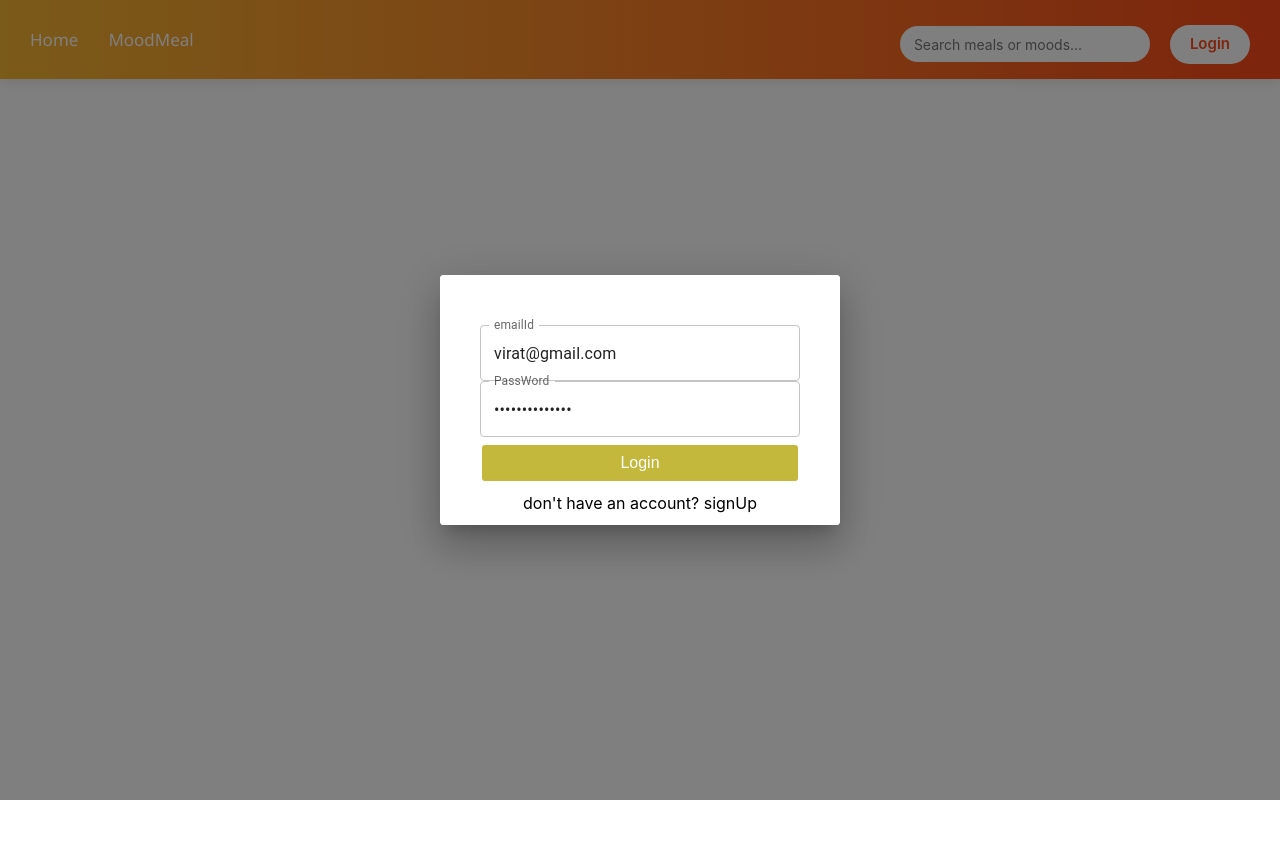
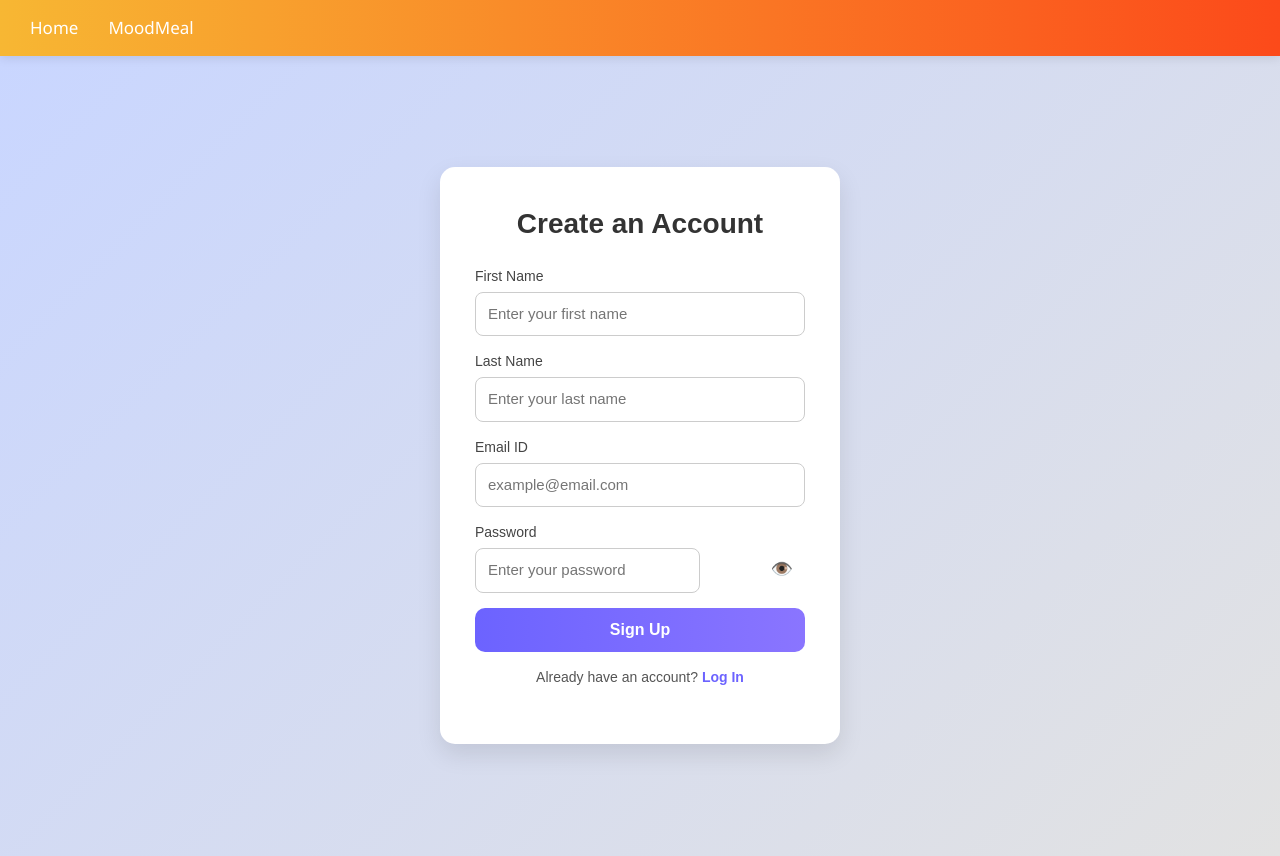
Before and after one commit to suhaas3/mood-meal, a React (Create React App) app: page /signup in a window 1280 px wide. Before the commit the page ends 800 px from the top, so only its background shows below. Built offline with nearby package versions, Linux system fonts and the light colour scheme.

Commit message:
login page UI is implemented

```diff
--- a/package.json
+++ b/package.json
@@ -16,6 +16,7 @@
     "@testing-library/user-event": "^13.5.0",
     "@toolpad/core": "^0.16.0",
     "axios": "^1.12.2",
+    "framer-motion": "^12.23.24",
     "lucide-react": "^0.533.0",
     "react": "^19.1.1",
     "react-dom": "^19.1.1",
--- a/src/App.js
+++ b/src/App.js
@@ -1,10 +1,12 @@
 import React, { lazy } from "react";
 import { BrowserRouter as Router,Routes,Route, Navigate } from "react-router-dom";
-import { useSelector } from "react-redux";
+import SignUp from "./Components/SignUp/SignUp";
+import { LogIn } from "lucide-react";
 
 const Home = lazy(() => import('./Components/Home/Home'))
 const Navbar = lazy(() => import('./Components/Navbar/Navbar'))
 const MoodMeal = lazy(() => import('./Components/MoodMeal/MoodMeal'))
+const Login = lazy(() => import('./Components/Login/Login'))
 
 function App() {
 
@@ -13,8 +15,10 @@ function App() {
       <Router>
         <Navbar/>
         <Routes>
+          <Route path="/" element={<Login/>} />
           <Route path="/home" element={<Home/>}/>
-          {<Route path="/moodmeal" element={<MoodMeal/>} />}
+          <Route path="/moodmeal" element={<MoodMeal/>} />
+          <Route path="/signup" element={<SignUp/>} />
         </Routes>
       </Router>
     </>
--- a/src/Components/Login/Login.css
+++ b/src/Components/Login/Login.css
@@ -1,39 +1,112 @@
+
+/* Whole page */
 .login-page {
-  background-color: white;
-  height: 100%;
+  display: flex;
+  justify-content: center;
+  align-items: center;
+  min-height: 100vh;
+  background: linear-gradient(135deg, #c9d6ff, #e2e2e2);
+  font-family: "Poppins", sans-serif;
+}
+.login-sub-section {
+  display: flex;
+  height: 300px;
+  flex-direction: column;
+  justify-content: space-between;
 }
 
+/* Card container */
 .login-section {
-  display: flex;
-  flex-direction: column;
-  align-items: center;
+  background: #fff;
+  padding: 40px 35px;
+  border-radius: 18px;
+  box-shadow: 0px 10px 30px rgba(0, 0, 0, 0.15);
+  width: 90%;
+  max-width: 400px;
+  transition: all 0.3s ease;
 }
 
-.login-sub-section {
-  display: flex;
-  flex-direction: column;
-  justify-content: space-between;
-  align-items: center;
-  padding: 50px 40px 30px 40px;
-  height: 250px;
-  border-radius: 2px;
+.login-section:hover {
+  transform: translateY(-5px);
+  box-shadow: 0px 15px 40px rgba(0, 0, 0, 0.2);
 }
 
+/* Title */
+.login-title {
+  text-align: center;
+  font-size: 26px;
+  font-weight: 600;
+  margin-bottom: 25px;
+  color: #333;
+}
+
+/* Fields */
 .userNameBox,
 .passwordBox {
-  width: 320px;
+  margin-bottom: 20px;
 }
 
+/* Password Eye Icon */
+.password-field {
+  position: relative;
+}
+
+.eye-icon {
+  position: absolute;
+  right: 12px;
+  top: 15px;
+  cursor: pointer;
+  color: #555;
+  transition: color 0.3s ease, transform 0.2s ease;
+}
+
+.eye-icon:hover {
+  color: #000;
+  transform: scale(1.1);
+}
+
+/* Error text */
+.error-text {
+  color: red;
+  font-size: 14px;
+  margin-top: -10px;
+  margin-bottom: 10px;
+  text-align: left;
+}
+
+/* Button */
 .login-button-new {
-  background-color: rgb(195, 184, 60);
+  width: 100%;
+  background: linear-gradient(90deg, #6c63ff, #8a75ff);
+  border: none;
   color: white;
-  border: none;
+  font-weight: 600;
   font-size: 16px;
-  font-family: arial;
-  border-radius: 3px;
+  padding: 10px 0;
+  border-radius: 10px;
   cursor: pointer;
-  padding: 6px 138px;
+  transition: all 0.3s ease;
 }
-.login-button-new:focus {
-  outline: none;
+
+.login-button-new:hover {
+  background: linear-gradient(90deg, #5b54e6, #7c68f0);
+  transform: translateY(-2px);
 }
+
+/* Signup link */
+.signup-text {
+  text-align: center;
+  margin-top: 15px;
+  font-size: 14px;
+  transition: color 0.3s ease;
+}
+
+.signup-text span {
+  font-weight: 600;
+  color: #6c63ff;
+  transition: color 0.3s ease;
+}
+
+.signup-text span:hover {
+  color: #8a75ff;
+}
--- a/src/Components/Login/Login.js
+++ b/src/Components/Login/Login.js
@@ -1,92 +1,112 @@
-import React, { useEffect, useState } from "react";
-import axios from 'axios';
-import './Login.css';
+import React, { useState } from "react";
+import axios from "axios";
 import { useNavigate } from "react-router-dom";
-import { useDispatch, useSelector } from "react-redux";
-import TextField from '@mui/material/TextField';
-import './Login.css';
+import { useDispatch } from "react-redux";
+import TextField from "@mui/material/TextField";
+import { Eye, EyeOff } from "lucide-react";
 import { BASE_URL } from "../../Utils/constants";
 import { addUser } from "../../Redux-toolkit/Reducers/userSlice";
+import "./Login.css";
 
-
-function Login({ setOpenLogin }) {
+function Login() {
   const [loginDetails, setLoginDetails] = useState({
     emailId: "virat@gmail.com",
-    passWord: "ViratChiku@123"
+    passWord: "ViratChiku@123",
   });
   const [error, setError] = useState("");
-  const [openSignUp, setOpenSignUp] = useState(false);
   const [hover, setHover] = useState(false);
-
+  const [showPassword, setShowPassword] = useState(false);
 
   const navigate = useNavigate();
   const dispatch = useDispatch();
 
   function handleLoginDetails(event) {
-    const name = event.target.name;
-    const value = event.target.value;
+    const { name, value } = event.target;
     setLoginDetails({
       ...loginDetails,
-      [name]: value
-    })
+      [name]: value,
+    });
   }
 
   const handleSubmit = async (event) => {
     event.preventDefault();
-
     try {
       setError("");
-      const res = await axios.post(BASE_URL + "/login", {
-        "emailId": loginDetails.emailId,
-        "password": loginDetails.passWord
+      const res = await axios.post(
+        BASE_URL + "/login",
+        {
+          emailId: loginDetails.emailId,
+          password: loginDetails.passWord,
         },
-        { withCredentials: true })
+        { withCredentials: true }
+      );
 
       dispatch(addUser(res?.data));
-      if (res) {
-        setOpenLogin(false);
+      navigate("/home");
+    } catch (err) {
+      setError("Invalid credentials!");
     }
-      navigate("/home");
-
-    } catch (err) {
-      setError("Invalid credentials!")
-    }
-  }
-
-  const handleSignUp =  () => {
-    setOpenLogin(false);
-  }
+  };
 
   return (
-    <>
     <div className="login-page">
       <div className="login-section">
         <div className="login-sub-section">
-            <TextField id="outlined-basic" className="userNameBox" label="emailId" type="email" name="emailId" value={loginDetails.emailId} onChange={handleLoginDetails} variant="outlined" />
-            <TextField id="outlined-basic" className="passwordBox" label="PassWord" type="password" name="passWord" value={loginDetails.passWord} onChange={handleLoginDetails} variant="outlined" />
-            <p style={{ color: "red", margin: "4px", fontSize: "14px" }}>{error}</p>
-            <button onClick={handleSubmit} className="login-button-new">Login</button>
+          <h2 className="login-title">Welcome Back 👋</h2>
+
+          <TextField
+            className="userNameBox"
+            label="Email ID"
+            type="email"
+            name="emailId"
+            value={loginDetails.emailId}
+            onChange={handleLoginDetails}
+            variant="outlined"
+            fullWidth
+          />
+
+          {/* Password Field with Eye Icon */}
+          <div className="password-field">
+            <TextField
+              className="passwordBox"
+              label="Password"
+              type={showPassword ? "text" : "password"}
+              name="passWord"
+              value={loginDetails.passWord}
+              onChange={handleLoginDetails}
+              variant="outlined"
+              fullWidth
+            />
+            <span
+              className="eye-icon"
+              onClick={() => setShowPassword(!showPassword)}
+            >
+              {showPassword ? <EyeOff size={22} /> : <Eye size={22} />}
+            </span>
+          </div>
+
+          {error && <p className="error-text">{error}</p>}
+
+          <button onClick={handleSubmit} className="login-button-new">
+            Login
+          </button>
 
           <p
-              style={{
-                marginTop: "10px",
-                cursor: "pointer",
-                color: hover ? "green" : "black",
-                textDecoration: hover ? "underline": null,
-              }}
+            className="signup-text"
             onMouseEnter={() => setHover(true)}
             onMouseLeave={() => setHover(false)}
-              onClick={handleSignUp}
+            style={{
+              color: hover ? "#1e90ff" : "#333",
+              textDecoration: hover ? "underline" : "none",
+            }}
+            onClick={() => navigate("/signup")}
           >
-              don't have an account? signUp
+            Don’t have an account? <span>Sign Up</span>
           </p>
-
         </div>
       </div>
     </div>
-    </>
   );
-
 }
 
 export default Login;
--- a/src/Components/LoginPopup/LoginPopup.js
+++ /dev/null
@@ -1,26 +0,0 @@
-
-import * as React from 'react';
-const Login = React.lazy(() => import('../Login/Login'))
-const Dialog = React.lazy(() => import('@mui/material/Dialog'))
-
-export default function LoginPopup({openLogin,setOpenLogin}) {
-  const [open, setOpen] = React.useState(openLogin);
-
-
-  const handleClose = () => {
-    setOpen(false);
-  };
-
-  return (
-    <React.Fragment>
-      <Dialog
-        open={openLogin}
-        onClose={handleClose}
-        aria-labelledby="alert-dialog-title"
-        aria-describedby="alert-dialog-description"
-      >
-        <Login setOpenLogin={setOpenLogin}/>
-      </Dialog>
-    </React.Fragment>
-  );
-}
--- a/src/Components/Navbar/Navbar.js
+++ b/src/Components/Navbar/Navbar.js
@@ -1,7 +1,6 @@
 import React, { useState } from "react";
 import './Navbar.css';
 import { useNavigate, useLocation } from "react-router-dom";
-import LoginPopup from "../LoginPopup/LoginPopup";
 import { useDispatch, useSelector } from "react-redux";
 
 function Navbar() {
@@ -14,7 +13,7 @@ function Navbar() {
 
   const links = [
     { path: '/home', name: 'Home' },
-    { path: '/moodmeal', name: "MoodMeal" }
+    { path: '/moodmeal', name: "MoodMeal" },
   ];
 
   const navigateFun = (path) => navigate(path);
@@ -37,21 +36,7 @@ function Navbar() {
             ))}
           </ul>
         </div>
-
-        <div className="navbar-right">
-          <input className="search" type="text" placeholder="Search meals or moods..." />
-
-          {/* <li className="signup-list" type="none">SignUp</li> */}
-
-          {/* {isAuthenticate ? (
-            <button className="login-button-navbar" >Logout</button>
-           ) : ( */}
-             <button className="login-button-navbar" onClick={handleOpenLogin}>Login</button>
-           {/* )} */}
-        </div>
       </nav>
-
-      {openLogin && <LoginPopup openLogin={openLogin} setOpenLogin={setOpenLogin} />}
     </>
   );
 }
--- a/src/Components/SignUp/SignUp.css
+++ b/src/Components/SignUp/SignUp.css
@@ -0,0 +1,119 @@
+/* Container setup */
+.signup-container {
+  display: flex;
+  justify-content: center;
+  align-items: center;
+  min-height: 100vh;
+  background: linear-gradient(135deg, #c9d6ff, #e2e2e2);
+  font-family: "Poppins", sans-serif;
+}
+
+/* Card styling */
+.signup-card {
+  background: #ffffff;
+  padding: 40px 35px;
+  border-radius: 15px;
+  box-shadow: 0px 10px 25px rgba(0, 0, 0, 0.1);
+  width: 90%;
+  max-width: 400px;
+  transition: transform 0.3s ease, box-shadow 0.3s ease;
+}
+
+.signup-card:hover {
+  transform: translateY(-5px);
+  box-shadow: 0px 12px 30px rgba(0, 0, 0, 0.15);
+}
+
+/* Title */
+.signup-title {
+  text-align: center;
+  font-size: 28px;
+  font-weight: 600;
+  margin-bottom: 25px;
+  color: #333;
+}
+
+/* Input fields */
+.input-group {
+  display: flex;
+  flex-direction: column;
+  margin-bottom: 15px;
+}
+
+.input-group label {
+  font-size: 14px;
+  font-weight: 500;
+  color: #444;
+  margin-bottom: 5px;
+}
+
+.input-group input {
+  padding: 10px 12px;
+  border: 1px solid #ccc;
+  border-radius: 8px;
+  font-size: 15px;
+  outline: none;
+  transition: border 0.3s ease, box-shadow 0.3s ease;
+}
+
+.input-group input:focus {
+  border-color: #6c63ff;
+  box-shadow: 0 0 4px rgba(108, 99, 255, 0.4);
+}
+
+/* Password toggle */
+.password-wrapper {
+  position: relative;
+}
+
+.toggle-password {
+  position: absolute;
+  right: 12px;
+  top: 8px;
+  cursor: pointer;
+  user-select: none;
+  font-size: 18px;
+  transition: transform 0.2s;
+}
+
+.toggle-password:hover {
+  transform: scale(1.1);
+}
+
+/* Button */
+.signup-btn {
+  width: 100%;
+  padding: 10px;
+  background: linear-gradient(90deg, #6c63ff, #8a75ff);
+  color: white;
+  font-size: 16px;
+  border: none;
+  border-radius: 10px;
+  cursor: pointer;
+  font-weight: 600;
+  transition: background 0.3s ease, transform 0.2s;
+}
+
+.signup-btn:hover {
+  background: linear-gradient(90deg, #5a54e6, #7c68f0);
+  transform: translateY(-2px);
+}
+
+/* Login text */
+.login-text {
+  text-align: center;
+  margin-top: 15px;
+  font-size: 14px;
+  color: #555;
+}
+
+.login-link {
+  color: #6c63ff;
+  font-weight: 600;
+  cursor: pointer;
+  transition: color 0.3s ease;
+}
+
+.login-link:hover {
+  color: #8a75ff;
+}
--- a/src/Components/SignUp/SignUp.js
+++ b/src/Components/SignUp/SignUp.js
@@ -0,0 +1,99 @@
+import React, { useState } from "react";
+import "./SignUp.css"; // Import the CSS file
+
+const SignUp = () => {
+  const [showPassword, setShowPassword] = useState(false);
+  const [form, setForm] = useState({
+    firstName: "",
+    lastName: "",
+    emailId: "",
+    password: "",
+  });
+
+  const handleChange = (e) => {
+    setForm({ ...form, [e.target.name]: e.target.value });
+  };
+
+  const handleSubmit = (e) => {
+    e.preventDefault();
+    alert(`Welcome ${form.firstName}! 🎉`);
+    console.log("Form data:", form);
+  };
+
+  return (
+    <div className="signup-container">
+      <div className="signup-card">
+        <h2 className="signup-title">Create an Account</h2>
+
+        <form onSubmit={handleSubmit}>
+          <div className="input-group">
+            <label>First Name</label>
+            <input
+              type="text"
+              name="firstName"
+              value={form.firstName}
+              onChange={handleChange}
+              required
+              placeholder="Enter your first name"
+            />
+          </div>
+
+          <div className="input-group">
+            <label>Last Name</label>
+            <input
+              type="text"
+              name="lastName"
+              value={form.lastName}
+              onChange={handleChange}
+              required
+              placeholder="Enter your last name"
+            />
+          </div>
+
+          <div className="input-group">
+            <label>Email ID</label>
+            <input
+              type="email"
+              name="emailId"
+              value={form.emailId}
+              onChange={handleChange}
+              required
+              placeholder="example@email.com"
+            />
+          </div>
+
+          <div className="input-group password-group">
+            <label>Password</label>
+            <div className="password-wrapper">
+              <input
+                type={showPassword ? "text" : "password"}
+                name="password"
+                value={form.password}
+                onChange={handleChange}
+                required
+                placeholder="Enter your password"
+              />
+              <span
+                className="toggle-password"
+                onClick={() => setShowPassword(!showPassword)}
+              >
+                {showPassword ? "🙈" : "👁️"}
+              </span>
+            </div>
+          </div>
+
+          <button type="submit" className="signup-btn">
+            Sign Up
+          </button>
+        </form>
+
+        <p className="login-text">
+          Already have an account?{" "}
+          <span className="login-link">Log In</span>
+        </p>
+      </div>
+    </div>
+  );
+};
+
+export default SignUp;
```
Also changed, not shown: 1 other file (tests, documents, lock files or other folders). Lines whose indentation alone changed are shown as unchanged.
